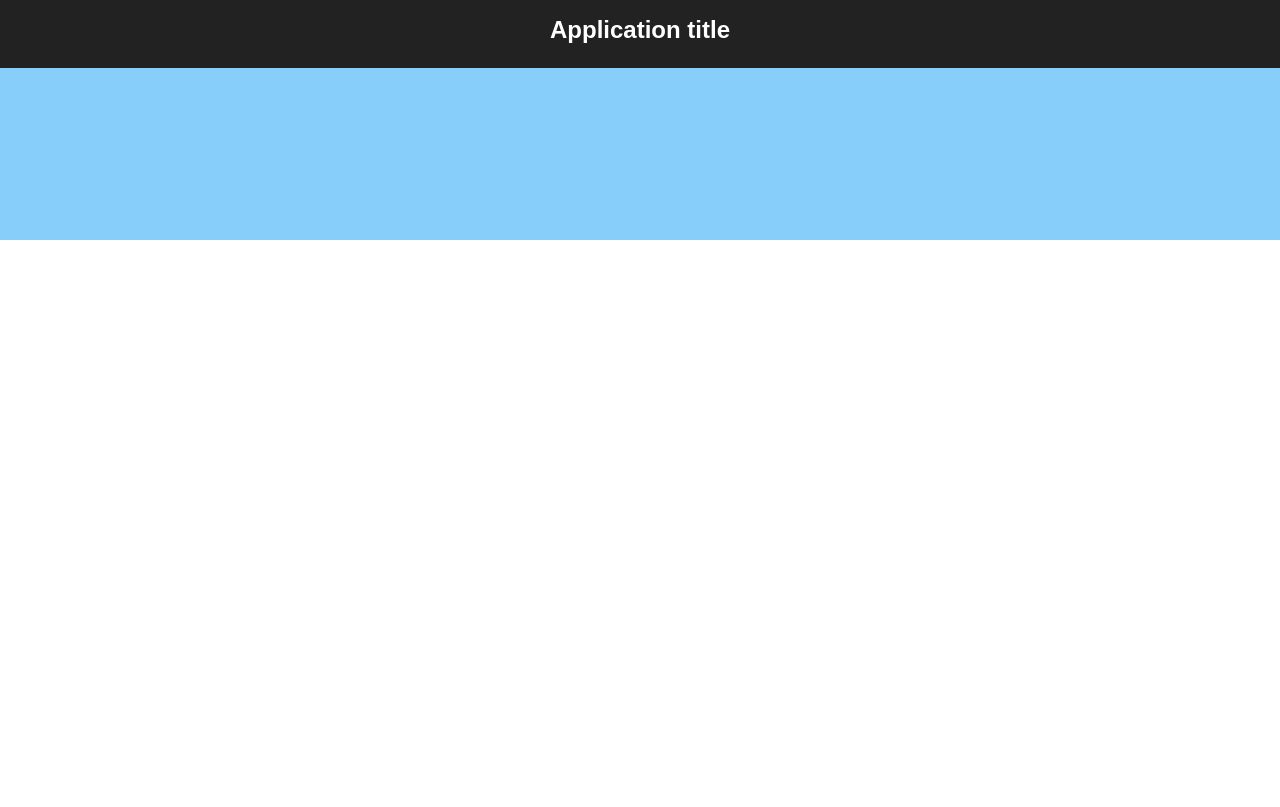
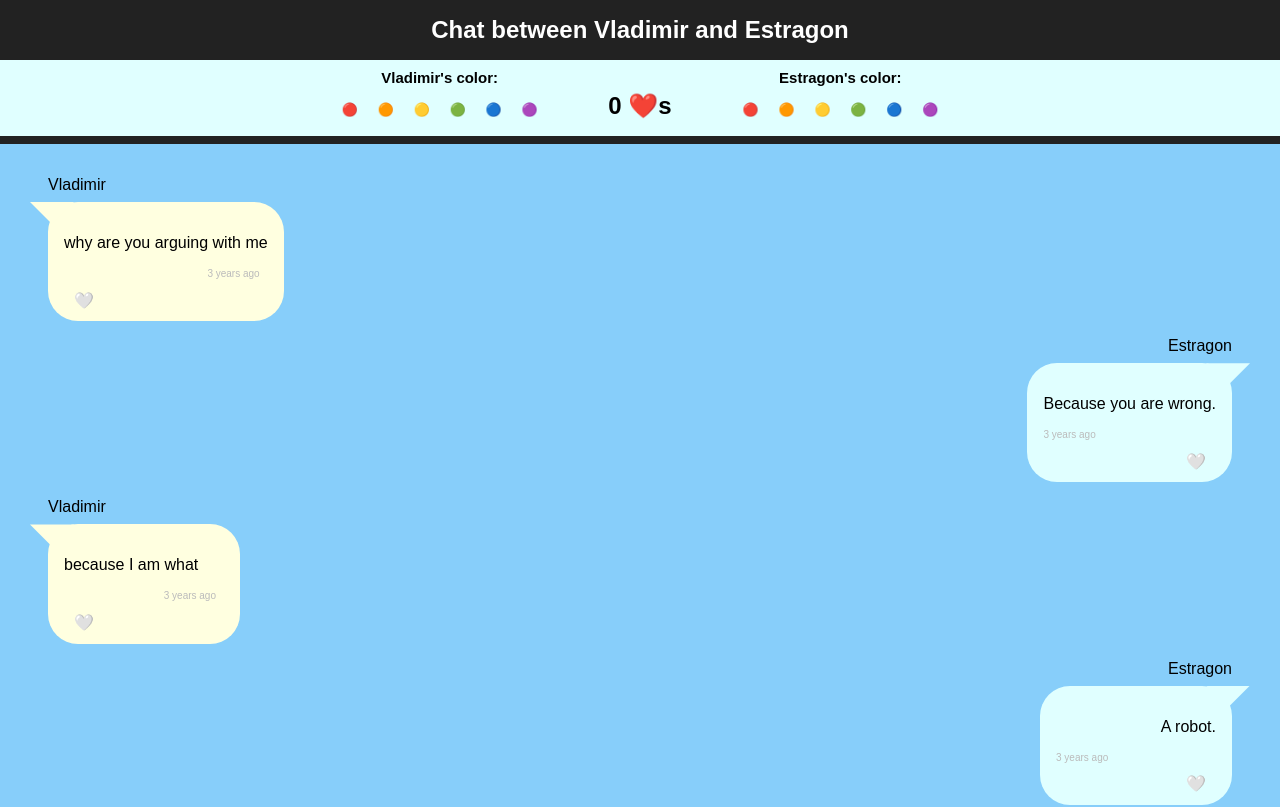
Before and after one commit to AdaGold/react-chatlog, a React (Vite) app: page / in a window 1280 px wide. Shown: the top 807 px of the page. Built offline with nearby package versions, Linux system fonts and the light colour scheme.

Commit message:
Get updated version working with optional enhancements

```diff
--- a/src/App.jsx
+++ b/src/App.jsx
@@ -1,14 +1,51 @@
+import { useState } from 'react';
 import './App.css';
+import chatMessages from './data/messages.json';
+import ChatLog from './components/ChatLog';
+import ChatPageHeader from './components/ChatPageHeader';
 
 const App = () => {
+  const [color0, setColor0] = useState('black');
+  const [color1, setColor1] = useState('black');
+  const [entries, setEntries] = useState(chatMessages);
+
+  const calculateHearts = () => {
+    const totalLikes = entries.reduce((accumulator, entry) => {
+        return accumulator + (entry.liked ? 1 : 0);
+      }, 0,
+    );
+
+    return totalLikes;
+  };
+
+  const updateLiked = (id) => {
+    const entriesCopy = [...entries];
+    for (let entry of entriesCopy) {
+      if (entry.id === id) {
+        entry.liked = !entry.liked;
+      }
+    }
+    setEntries(entriesCopy);
+  };
+
   return (
     <div id="App">
-      <header>
-        <h1>Application title</h1>
-      </header>
+      <ChatPageHeader
+        color0={color0}
+        color1={color1}
+        sender0={entries[0].sender}
+        sender1={entries[1].sender}
+        totalLikes={calculateHearts()}
+        setColor0={setColor0}
+        setColor1={setColor1}
+      />
       <main>
-        {/* Wave 01: Render one ChatEntry component
-        Wave 02: Render ChatLog component */}
+        <ChatLog
+          entries={entries}
+          color0={color0}
+          color1={color1}
+          updateLiked={updateLiked}
+        />
       </main>
     </div>
   );
--- a/src/components/ChatEntry.jsx
+++ b/src/components/ChatEntry.jsx
@@ -1,20 +1,47 @@
 import './ChatEntry.css';
+import PropTypes from 'prop-types';
+import TimeStamp from './TimeStamp';
 
-const ChatEntry = () => {
+const ChatEntry = (props) => {
+  const toggleLiked = () => {
+    props.updateLiked(props.id);
+  };
+
+  const likedButtonImage = props.liked ? '❤️' : '🤍';
+  const isLeftSender = props.id % 2;
+  const color = isLeftSender ? props.color0 : props.color1;
+  const senderClass = isLeftSender ? 'chat-entry local' : 'chat-entry remote';
+
   return (
-    <div className="chat-entry local">
-      <h2 className="entry-name">Replace with name of sender</h2>
-      <section className="entry-bubble">
-        <p>Replace with body of ChatEntry</p>
-        <p className="entry-time">Replace with TimeStamp component</p>
-        <button className="like">🤍</button>
-      </section>
-    </div>
+    <article className={senderClass}>
+      <span className="entry-name">{props.sender}</span>
+      <div className="entry-bubble">
+        <p className={color}>{props.body}</p>
+        <p className="entry-time">
+          <TimeStamp time={props.timeStamp} />
+        </p>
+        <button
+          onClick={() => toggleLiked(props.id)}
+          className="like"
+          aria-label={likedButtonImage}
+          role="img"
+        >
+          {likedButtonImage}
+        </button>
+      </div>
+    </article>
   );
 };
 
 ChatEntry.propTypes = {
-  // Fill with correct proptypes
+  id: PropTypes.number.isRequired,
+  sender: PropTypes.string.isRequired,
+  body: PropTypes.string.isRequired,
+  timeStamp: PropTypes.string.isRequired,
+  liked: PropTypes.bool.isRequired,
+  updateLiked: PropTypes.func.isRequired,
+  color0: PropTypes.string.isRequired,
+  color1: PropTypes.string.isRequired,
 };
 
 export default ChatEntry;
--- /dev/null
+++ b/src/components/ChatLog.jsx
@@ -0,0 +1,31 @@
+import ChatEntry from './ChatEntry';
+import PropTypes from 'prop-types';
+
+const ChatLog = (props) => {
+  const entryComponents = props.entries.map((entry) => {
+    return (
+        <ChatEntry
+          id={entry.id}
+          key={entry.id}
+          sender={entry.sender}
+          body={entry.body}
+          timeStamp={entry.timeStamp}
+          color0={props.color0}
+          color1={props.color1}
+          liked={entry.liked}
+          updateLiked={props.updateLiked}
+        />
+    );
+  });
+
+  return <section className="chat-log">{entryComponents}</section>;
+};
+
+ChatLog.propTypes = {
+  entries: PropTypes.arrayOf(PropTypes.object).isRequired,
+  updateLiked: PropTypes.func.isRequired,
+  color0: PropTypes.string.isRequired,
+  color1: PropTypes.string.isRequired,
+};
+
+export default ChatLog;
--- /dev/null
+++ b/src/components/ChatPageHeader.jsx
@@ -0,0 +1,62 @@
+import PropTypes from 'prop-types';
+import ColorChoice from './ColorChoice';
+
+const ChatPageHeader = (props) => {
+  const setSenderColor0 = (newColor) => {
+    props.setColor0(newColor);
+  };
+
+  const setSenderColor1 = (newColor) => {
+    props.setColor1(newColor);
+  };
+
+  const coloredName1 = (
+    <span id="sender1" className={props.color0}>
+      {props.sender0}
+    </span>
+  );
+
+  const coloredName2 = (
+    <span id="sender2" className={props.color1}>
+      {props.sender1}
+    </span>
+  );
+
+  return (
+    <header>
+      <h1>
+        Chat between {coloredName1} and {coloredName2}
+      </h1>
+      <section>
+        <ColorChoice
+          setColorCallback={setSenderColor0}
+          name={props.sender0}
+          color={props.color0}
+        />
+        <h2 id="heartWidget"
+          className="widget"
+          role="img"
+          aria-label="filled red heart">
+            {props.totalLikes} ❤️s
+        </h2>
+        <ColorChoice
+          setColorCallback={setSenderColor1}
+          name={props.sender1}
+          color={props.color1}
+        />
+      </section>
+    </header>
+  );
+};
+
+ChatPageHeader.propTypes = {
+  color0: PropTypes.string.isRequired,
+  color1: PropTypes.string.isRequired,
+  sender0: PropTypes.string.isRequired,
+  sender1: PropTypes.string.isRequired,
+  totalLikes: PropTypes.number.isRequired,
+  setColor0: PropTypes.func.isRequired,
+  setColor1: PropTypes.func.isRequired,
+};
+
+export default ChatPageHeader;
--- /dev/null
+++ b/src/components/ColorChoice.css
@@ -0,0 +1,4 @@
+nav {
+    display: flex;
+    flex-direction: column
+}
--- /dev/null
+++ b/src/components/ColorChoice.jsx
@@ -0,0 +1,65 @@
+import PropTypes from 'prop-types';
+
+const ColorChoice = (props) => {
+  return (
+    <section className="color widget">
+      <h3 className={props.color}>{props.name}&apos;s color: </h3>
+      <nav>
+        <button
+          className="red"
+          role="img"
+          aria-label="red dot"
+          onClick={() => props.setColorCallback('red')}>
+            🔴
+        </button>
+        <button
+          className="orange"
+          role="img"
+          aria-label="orange dot"
+          onClick={() => props.setColorCallback('orange')}
+        >
+            🟠
+        </button>
+        <button
+          className="yellow"
+          role="img"
+          aria-label="yellow dot"
+          onClick={() => props.setColorCallback('yellow')}
+        >
+            🟡
+        </button>
+        <button
+          className="green"
+          role="img"
+          aria-label="green dot"
+          onClick={() => props.setColorCallback('green')}
+        >
+            🟢
+        </button>
+        <button
+          className="blue"
+          role="img"
+          aria-label="blue dot"
+          onClick={() => props.setColorCallback('blue')}>
+            🔵
+        </button>
+        <button
+          className="purple"
+          role="img"
+          aria-label="purple dot"
+          onClick={() => props.setColorCallback('purple')}
+        >
+            🟣
+        </button>
+      </nav>
+    </section>
+  );
+};
+
+ColorChoice.propTypes = {
+  color: PropTypes.string.isRequired,
+  name: PropTypes.string.isRequired,
+  setColorCallback: PropTypes.func.isRequired
+};
+
+export default ColorChoice;
```
